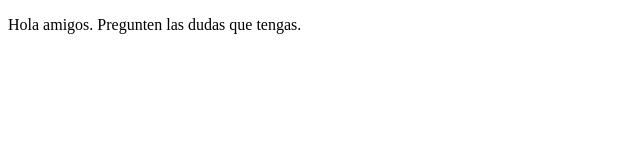
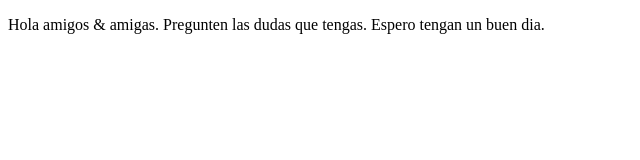
Before and after one commit to MaxiDC86/demo, a plain HTML site: page index.html in a window 1280 px wide. Shown: the whole page, without its empty margins (0-640 px from the left). Drawn offline with Linux system fonts and the light colour scheme.

Commit message:
Cambio en texto plano

```diff
--- a/index.html
+++ b/index.html
@@ -7,8 +7,9 @@
 </head>
 <body>
     <p>
-        Hola amigos.
+        Hola amigos & amigas.
         Pregunten las dudas que tengas.
+        Espero tengan un buen dia.
     </p>
 </body>
 </html>
```
